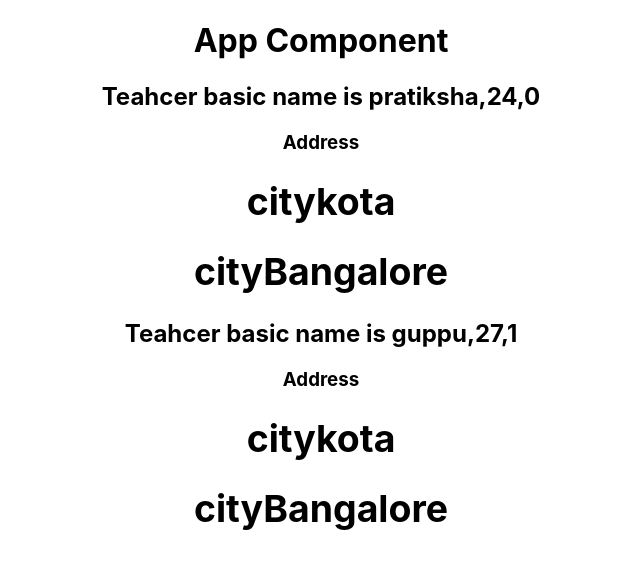
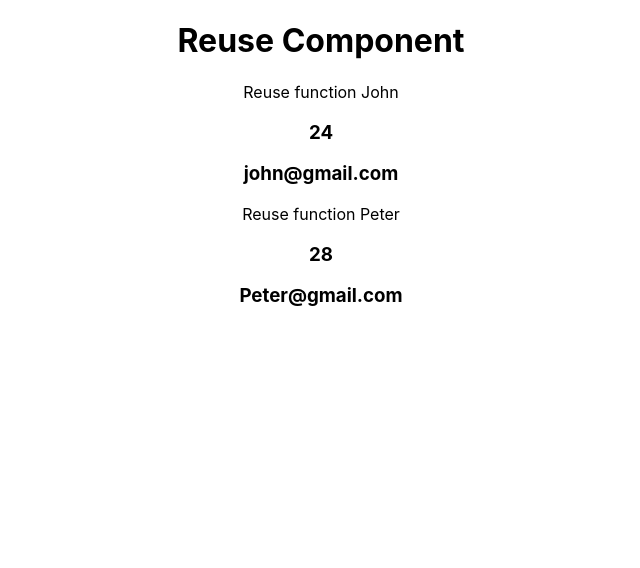
Before and after one commit to Pratiksha102/reactTextUtils, a React (Create React App) app in the folder text-utils/: page / in a window 1280 px wide. Shown: the top 568 px of the page, without its empty margins (319-959 px from the left). Built offline with nearby package versions, Linux system fonts and the light colour scheme.

Commit message:
Reuse function in js

```diff
--- a/text-utils/src/App.js
+++ b/text-utils/src/App.js
@@ -1,39 +1,30 @@
-import React from "react";
-import "./App.css";
+import React from 'react'
+import Reuse from './Components/Reuse'
+import './App.css'
 
 export default function App() {
-  const teacher = [
-    {
-      name: "pratiksha",
-      age: "24",
-      address: [
-        { hn: "102", city: "kota" },
-        { hn: "104", city: "Bangalore" },
-      ],
-    },
-    { name: "guppu", age: "27" ,address: [
-      { hn: "102", city: "kota" },
-      { hn: "104", city: "Bangalore" },
-    ]}
-  ];
 
+  const users=[
+    {name:"John",age:"24",email:"john@gmail.com"},
+    {name:"Peter",age:"28",email:"Peter@gmail.com"}
+    ]
   return (
-    <div className="App">
-      <h1> App Component </h1>
+    <div className='App'>
+      <h1>Reuse Component</h1>
 
-      {teacher.map((x, i) => (
-        <>
-          <h2>
-            Teahcer basic name is {x.name},{x.age},{i}
-          </h2>
-          <h3>
-            Address
-            {x.address.map((a) => (
-              <h1 key={a.hn}> city{a.city}</h1>
-            ))}
-          </h3>
-        </>
-      ))}
-    </div>
-  );
+      {
+
+          users.map((data,i)=>
+          <Reuse item={data}/>
+          )
+
+
+      }
+
+
+
+
+
+       </div>
+  )
 }
--- /dev/null
+++ b/text-utils/src/Components/Reuse.js
@@ -0,0 +1,11 @@
+import React from 'react'
+
+export default function Reuse(props) {
+    console.log(props);
+  return (
+    <div >Reuse function {props.item.name}
+    <h3>{props.item.age}</h3>
+    <h3>{props.item.email}</h3>
+    </div>
+  )
+}
```
Also changed, not shown: text-utils/src/Components/About.js (deleted, +0 -16 lines), text-utils/src/Components/Navbar.js (deleted, +0 -8 lines).
